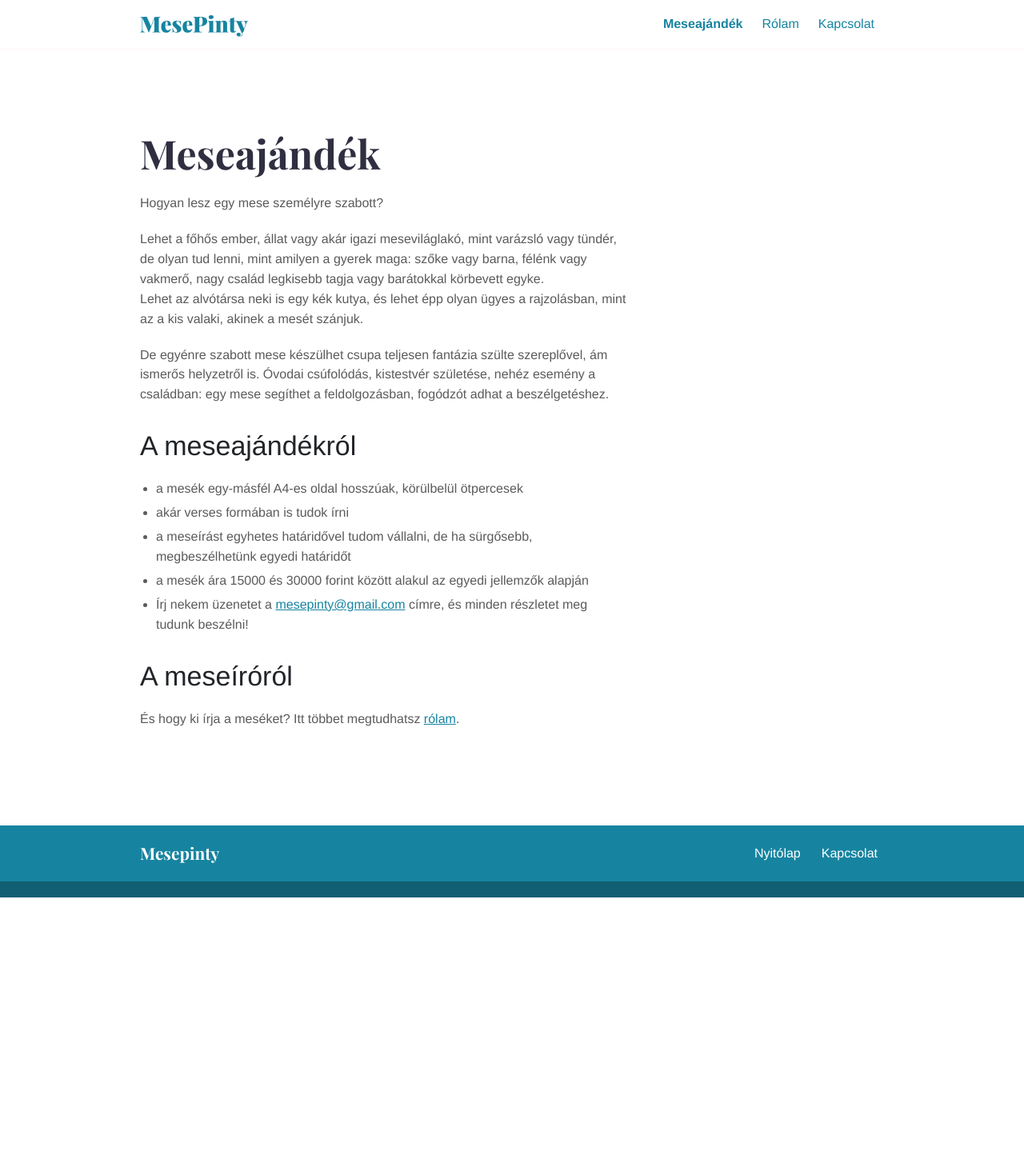
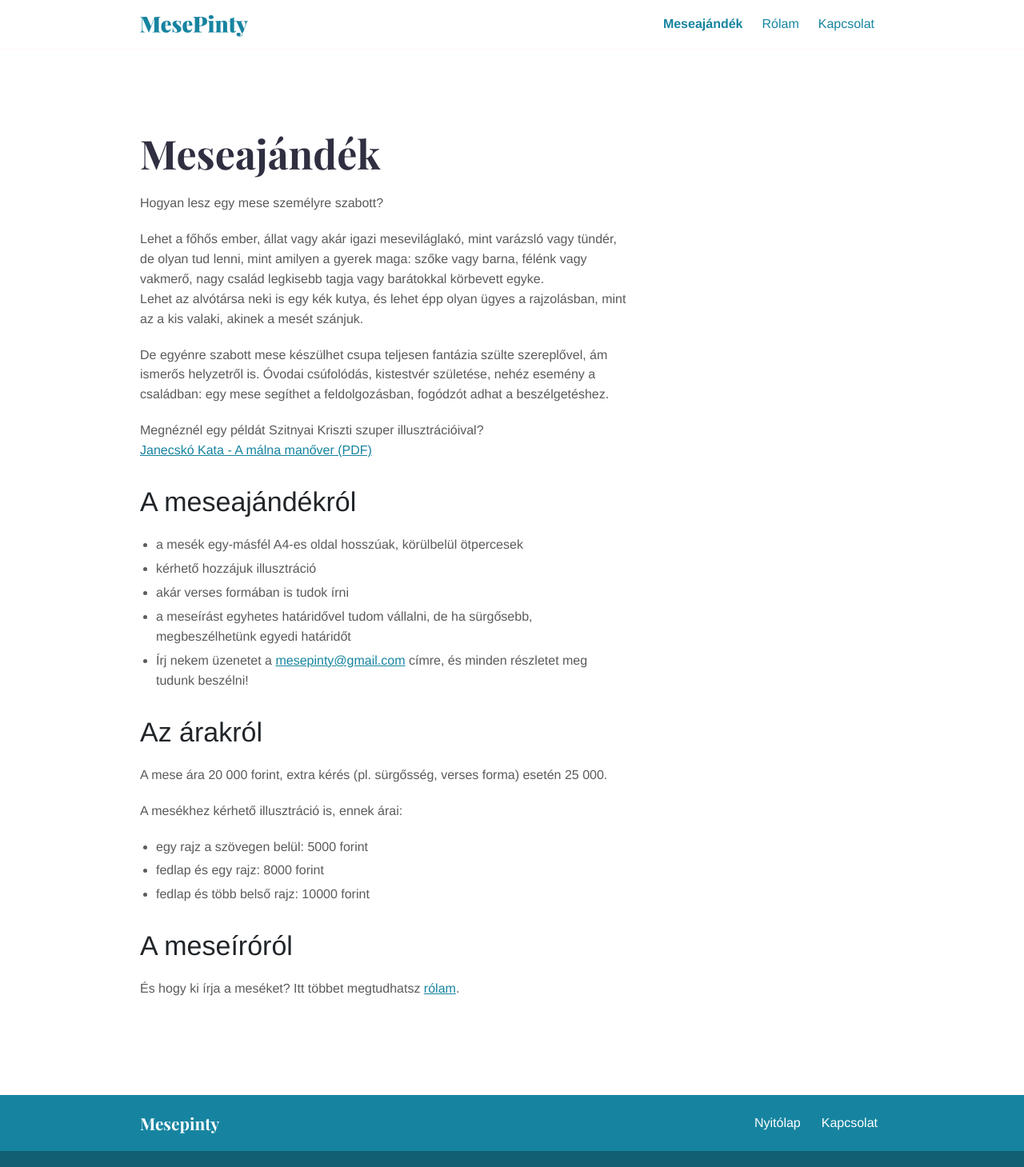
Before and after one commit to donnie-darko/mesepinty.github.io, a Jekyll site: the page built from meseajandek.md, in a window 1280 px wide. Shown: the whole page at 80% size. Built offline with Jekyll 4.4.1, drawn with Linux system fonts in a browser that asks for light colours; before the commit the page ends 1122 px from its top, so only the background shows below that.

```diff
--- a/meseajandek.md
+++ b/meseajandek.md
@@ -12,13 +12,25 @@ Lehet az alvótársa neki is egy kék kutya, és lehet épp olyan ügyes a rajzo
 
 De egyénre szabott mese készülhet csupa teljesen fantázia szülte szereplővel, ám ismerős helyzetről is. Óvodai csúfolódás, kistestvér születése, nehéz esemény a családban: egy mese segíthet a feldolgozásban, fogódzót adhat a beszélgetéshez.
 
+Megnéznél egy példát Szitnyai Kriszti szuper illusztrációival?
+<a href="../janecskokata-a_malna_manover.pdf">Janecskó Kata - A málna manőver (PDF)
+
 # A meseajándékról
 
 - a mesék egy-másfél A4-es oldal hosszúak, körülbelül ötpercesek
+- kérhető hozzájuk illusztráció
 - akár verses formában is tudok írni
 - a meseírást egyhetes határidővel tudom vállalni, de ha sürgősebb, megbeszélhetünk egyedi határidőt
-- a mesék ára 15000 és 30000 forint között alakul az egyedi jellemzők alapján
 - Írj nekem üzenetet a {% if site.data.contact.email %} <a href="mailto:{{ site.data.contact.email }}">{{ site.data.contact.email }}</a>{% endif %} címre, és minden részletet meg tudunk beszélni!
+
+# Az árakról
+
+A mese ára 20 000 forint, extra kérés (pl. sürgősség, verses forma) esetén 25 000.
+
+A mesékhez kérhető illusztráció is, ennek árai:
+- egy rajz a szövegen belül: 5000 forint
+- fedlap és egy rajz: 8000 forint
+- fedlap és több belső rajz: 10000 forint
 
 # A meseíróról
 
```
Also changed, not shown: index.md (+3 -2 lines), images/zebra-finch.jpg (added), 2 other files.
